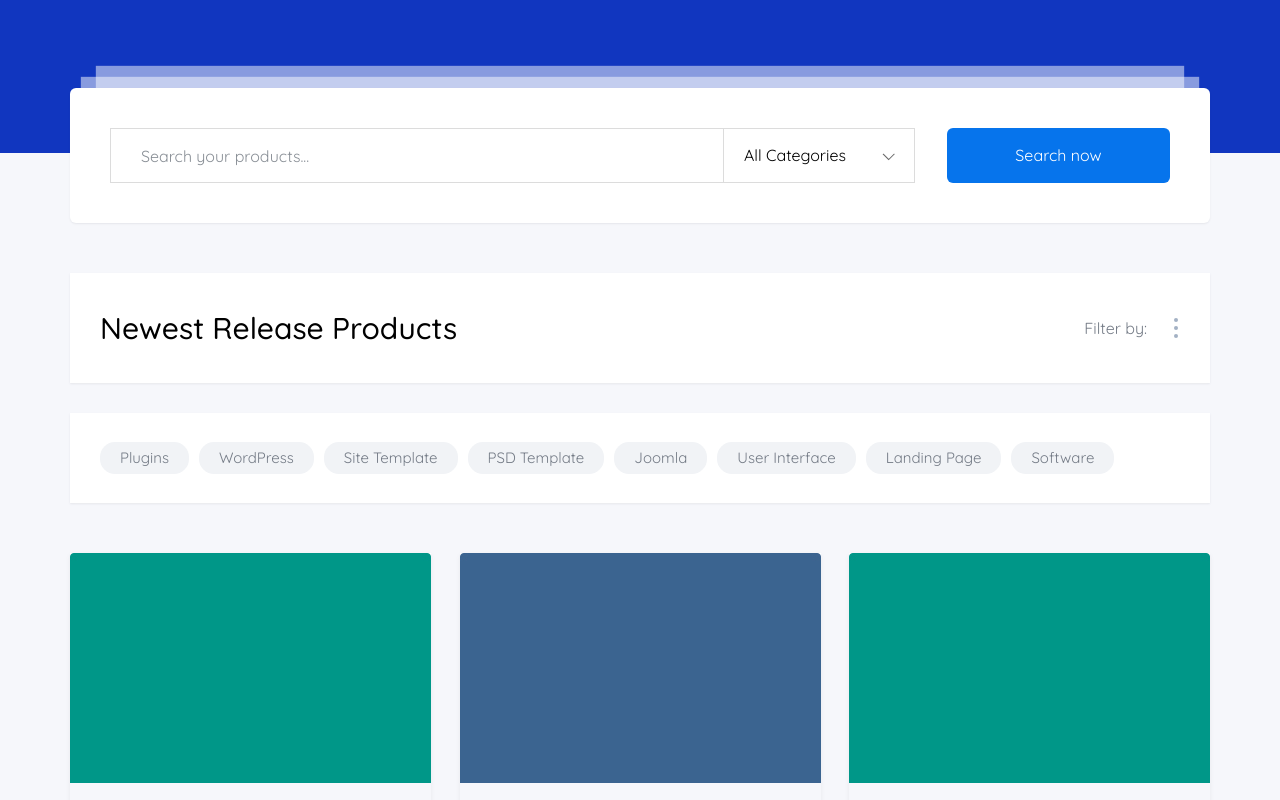
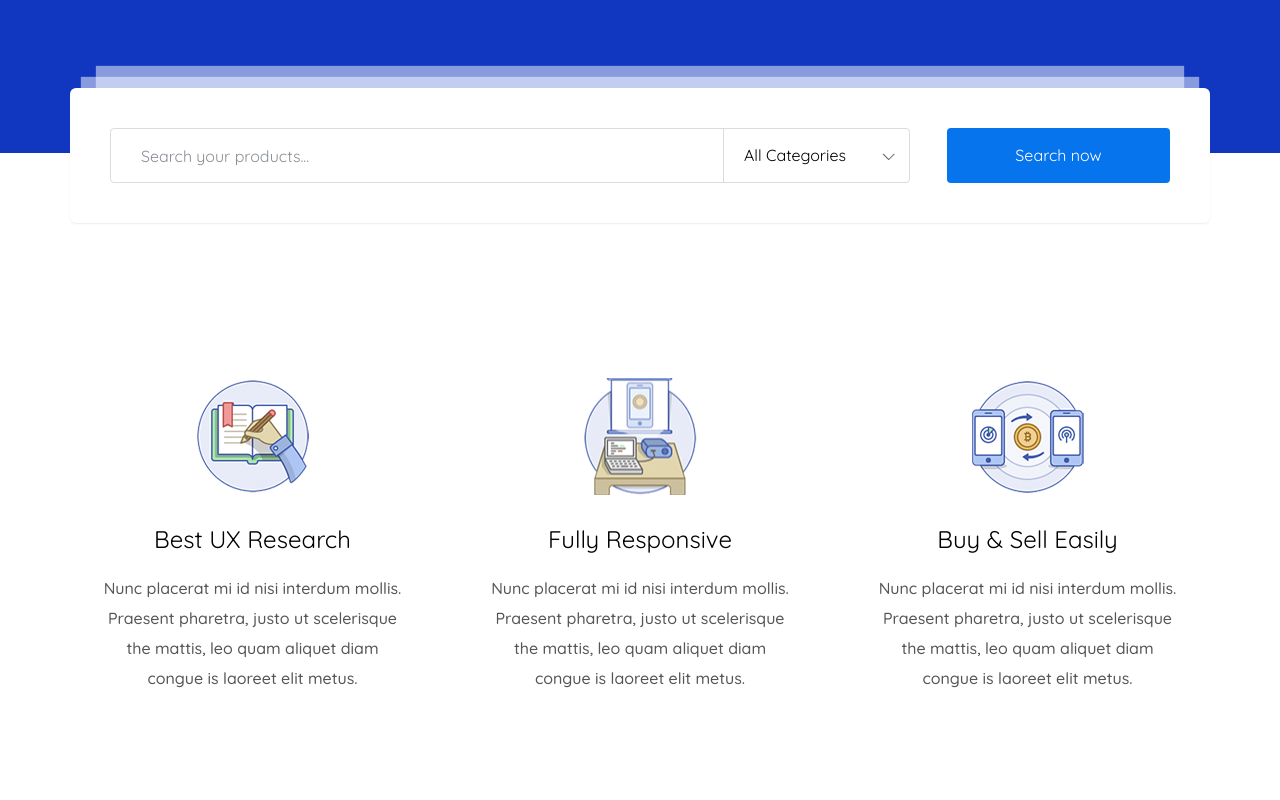
Before and after one commit to svaraua/MartPlace, a website: page app/index.html in a window 1280 px wide. Shown: the part 800-1600 px from the top of the page. Drawn offline with nearby package versions, Linux system fonts and the light colour scheme; files that its build step writes are made by us from their sources.

Commit message:
partly fixed minor issues and added section content

```diff
--- a/app/index.html
+++ b/app/index.html
@@ -114,22 +114,46 @@
             </div>
         </div>
     </section>
-    <!-- <section class="content">
+    <section class="content">
         <div class="container">
             <div class="content__inner">
                 <div class="content__inner-item">
-
+                    <div class="content__item-img" style="background-image: url(images/content-item1.png);"></div>
+                    <div class="content__item-title">
+                        Best UX Research
+                    </div>
+                    <p class="content__item-text">
+                        Nunc placerat mi id nisi interdum mollis. Praesent pharetra, justo ut scelerisque
+                        the mattis, leo quam aliquet diam
+                        congue is laoreet elit metus.
+                    </p>
                 </div>
                 <div class="content__inner-item">
-
+                    <div class="content__item-img" style="background-image: url(images/content-item2.png);"></div>
+                    <div class="content__item-title">
+                        Fully Responsive
+                    </div>
+                    <p class="content__item-text">
+                        Nunc placerat mi id nisi interdum mollis. Praesent pharetra, justo ut scelerisque
+                        the mattis, leo quam aliquet diam
+                        congue is laoreet elit metus.
+                    </p>
                 </div>
                 <div class="content__inner-item">
-
+                    <div class="content__item-img" style="background-image: url(images/content-item3.png);"></div>
+                    <div class="content__item-title">
+                        Buy & Sell Easily
+                    </div>
+                    <p class="content__item-text">
+                        Nunc placerat mi id nisi interdum mollis. Praesent pharetra, justo ut scelerisque
+                        the mattis, leo quam aliquet diam
+                        congue is laoreet elit metus.
+                    </p>
                 </div>
             </div>
         </div>
     </section>
-    <section class="slider">
+    <!-- <section class="slider">
         <div class="container">
             <div class="slider_inner">
 
--- a/app/scss/style.scss
+++ b/app/scss/style.scss
@@ -18,9 +18,10 @@
 .header__btn {
     background-color: $blue;
     padding: 4px 18px;
-    border-radius: 15px;
+    border-radius: 20px;
     margin-left: auto;
     margin-right: 50px;
+    box-shadow: 0px 4px 10px 0px rgba(0, 0, 0, 0.1);
     a {
         color: #fff;
     }
@@ -125,6 +126,7 @@
         font-size: 60px;
         line-height: 70px;
         margin-bottom: 30px;
+        text-shadow: 0px 2px 2px rgba(0, 0, 0, 0.2);
         span {
             display: block;
             font-weight: 700;
@@ -134,10 +136,11 @@
         font-size: 20px;
         font-weight: 500;
         margin-bottom: 70px;
+        color: #f3f3f8;
     }
     &-links {
         a {
-            width: 190px;
+            padding: 0px 33px;
             height: 55px;
             border-radius: 26px;
             margin: 15px;
@@ -147,6 +150,7 @@
             background-color: transparent;
             color: #fff;
             border: 1px solid white;
+            box-shadow: 0px 4px 30px 0px rgba(0, 0, 0, 0.1);
             &:hover {
                 background-color: #fff;
                 color: #1136bf;
@@ -173,21 +177,22 @@
             height: 55px;
             padding: 0px 222px 0px 30px;
             border: 1px solid #dcdcdc;
-            border-right: none;
+            border-radius: 4px;
             outline: none;
             &::placeholder {
                 color: $grey;
             }
         }
         select {
-            max-width: 192px;
-            width: 100%;
+            min-width: 192px;
             height: 55px;
+            border: none;
             -webkit-appearance: none;
             appearance: none;
             padding-left: 20px;
+            padding-right: 40px;
             margin-left: -4px;
-            border: 1px solid #dcdcdc;
+            border-left: 1px solid #dcdcdc;
             outline: none;
             position: absolute;
             top: 40px;
@@ -198,7 +203,7 @@
             width: 223px;
             height: 55px;
             background-color: $blue;
-            border-radius: 6px;
+            border-radius: 4px;
             border: none;
             color: #fff;
             margin-left: 30px;
@@ -224,6 +229,43 @@
 
 .content {
     min-height: 710px;
+    padding-top: 185px;
+    padding-bottom: 120px;
+}
+
+.content__inner {
+    display: flex;
+    justify-content: space-between;
+    text-align: center;
+    &-item {
+        width: 365px;
+        height: 405px;
+        padding: 40px 0px 50px;
+        display: flex;
+        align-items: center;
+        flex-direction: column;
+        &:hover {
+            box-shadow: 0px 2px 50px 0px rgba(0, 0, 0, 0.08);
+        }
+        .content__item-img {
+            width: 120px;
+            height: 120px;
+            background-position: center;
+            background-repeat: no-repeat;
+        }
+        .content__item-title {
+            font-size: 24px;
+            color: #010101;
+            margin-top: 30px;
+            margin-bottom: 20px;
+        }
+        .content__item-text {
+            font-size: 16px;
+            line-height: 30px;
+            color: #555555;
+            padding: 0px 30px;
+        }
+    }
 }
 
 //End content
@@ -247,6 +289,7 @@
     display: flex;
     justify-content: space-between;
     align-items: center;
+    border-radius: 4px;
     background-color: #fff;
     box-shadow: 0px 1px 2px 0px rgba(90, 93, 100, 0.1);
     &-title {
@@ -288,6 +331,7 @@
     font-size: 15px;
     line-height: 22px;
     box-shadow: 0px 1px 2px 0px rgba(90, 93, 100, 0.1);
+    border-radius: 4px;
     button {
         padding: 7px 20px;
         border-radius: 15px;
@@ -330,6 +374,7 @@ box-shadow: 0px 2px 4px 0px rgba(108, 111, 115, 0.1);
         justify-content: center;
         align-items: center;
         transition: all 1s;
+        opacity: 0.9;
     }
     &:hover .item__btn a {
             display: block;
@@ -417,7 +462,8 @@ box-shadow: 0px 2px 4px 0px rgba(108, 111, 115, 0.1);
     font-weight: 700;
     &-price {
         background-color: #e6f1fd;
-        width: 60px;
+        min-width: 60px;
+        padding: 0px 19px;
         height: 30px;
         border-radius: 15px;
         text-align: center;
@@ -442,7 +488,7 @@ box-shadow: 0px 2px 4px 0px rgba(108, 111, 115, 0.1);
 .products__inner-botbtn {
     text-align: center;
     button {
-        width: 190px;
+        padding: 0px 33px;
         height: 55px;
         font-size: 16px;
         margin-top: 55px;
```
Also changed, not shown: app/images/content-item1.png (added), app/images/content-item2.png (added), app/images/content-item3.png (added).
